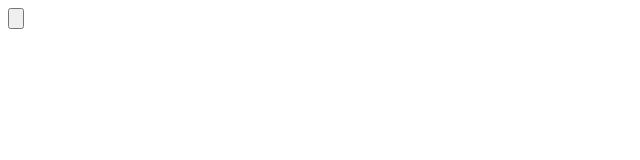
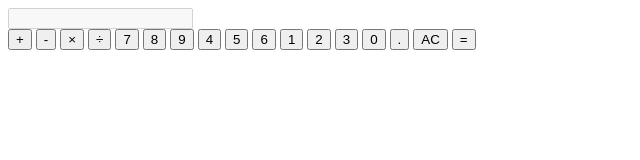
Before and after one commit to nischalpilmong/SimpleCalculator, a plain HTML site: page index.html in a window 1280 px wide. Shown: the whole page, without its empty margins (0-640 px from the left). Drawn offline with Linux system fonts and the light colour scheme.

Commit message:
calculator screen and calculator keys are added

```diff
--- a/index.html
+++ b/index.html
@@ -11,7 +11,32 @@
 </head>
 <body>
 <div class="calculator">
- <input type="button"
+ <input type="text" class="calculator-screen" value="" disabled />
+ <div class="calculator-keys">
+     <button type="button" class="operator" value="+">+</button>
+     <button type="button" class="operator" value="-">-</button>
+     <button type="button" class="operator" value="*">&times;</button>
+     <button type="button" class="operator" value="/">&divide;</button>
+
+     <button type="button" value="7">7</button>
+     <button type="button" value="8">8</button>
+     <button type="button" value="9">9</button>
+
+     <button type="button" value="4">4</button>
+     <button type="button" value="5">5</button>
+     <button type="button" value="6">6</button>
+
+     <button type="button" value="1">1</button>
+     <button type="button" value="2">2</button>
+     <button type="button" value="3">3</button>
+
+     <button type="button" value="0">0</button>
+     <button type="button" class="decimal" value=".">.</button>
+     <button type="button" class="all-clear" value="all-clear">AC</button>
+
+     <button type="button" class="equal-sign operator" value="=">=</button>
+
+ </div>
 
 </div>
 </body>
```
